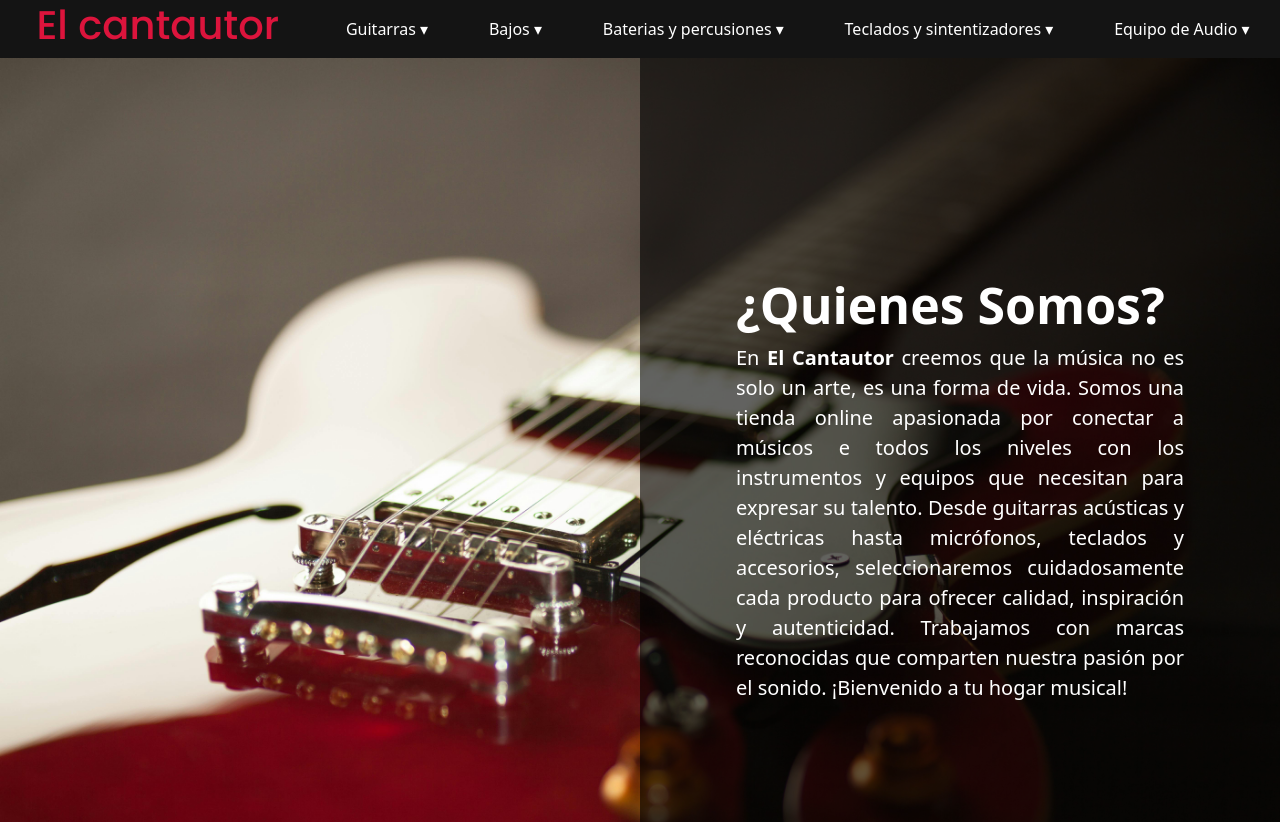
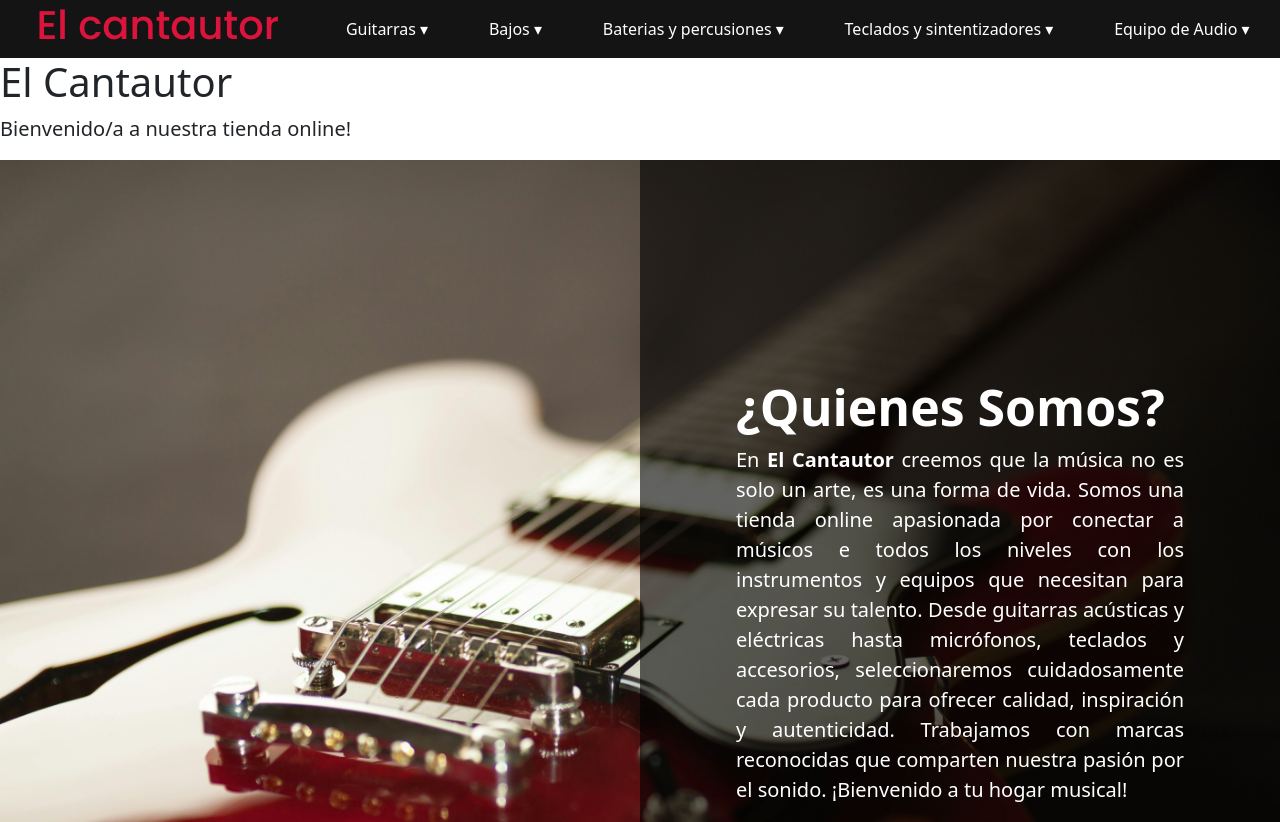
Before and after one commit to Jose-Manuel-Rendon-Castro/elcantautor, a React (Vite) app in the folder react/: page / in a window 1280 px wide. Shown: the top 822 px of the page. Built offline with nearby package versions, Linux system fonts and the light colour scheme; a web font is replaced by a local one.

Commit message:
pagina principal, contenido añadido. Nada grande.

```diff
--- a/react/src/pages/inicio/MainPage.tsx
+++ b/react/src/pages/inicio/MainPage.tsx
@@ -7,6 +7,12 @@ function App() {
   return(
     <Fragment>
       <Header></Header>
+      <div id="welcome-box">
+        <div id="welcome-text">
+          <h1>El Cantautor</h1>
+          <p>Bienvenido/a a nuestra tienda online!</p>
+        </div>
+      </div>
       <div id="info-image">
         <img src={guitar} alt="Guitarra electrica"/>
         <div id="info-box">
```
Also changed, not shown: react/src/components/articuloTarjeta/ArticuloTarjeta.tsx (renamed from react/src/components/articulo/ArticuloTarjeta.tsx), react/src/components/articuloTarjeta/articuloStyle.css (renamed from react/src/components/articulo/articuloStyle.css).
